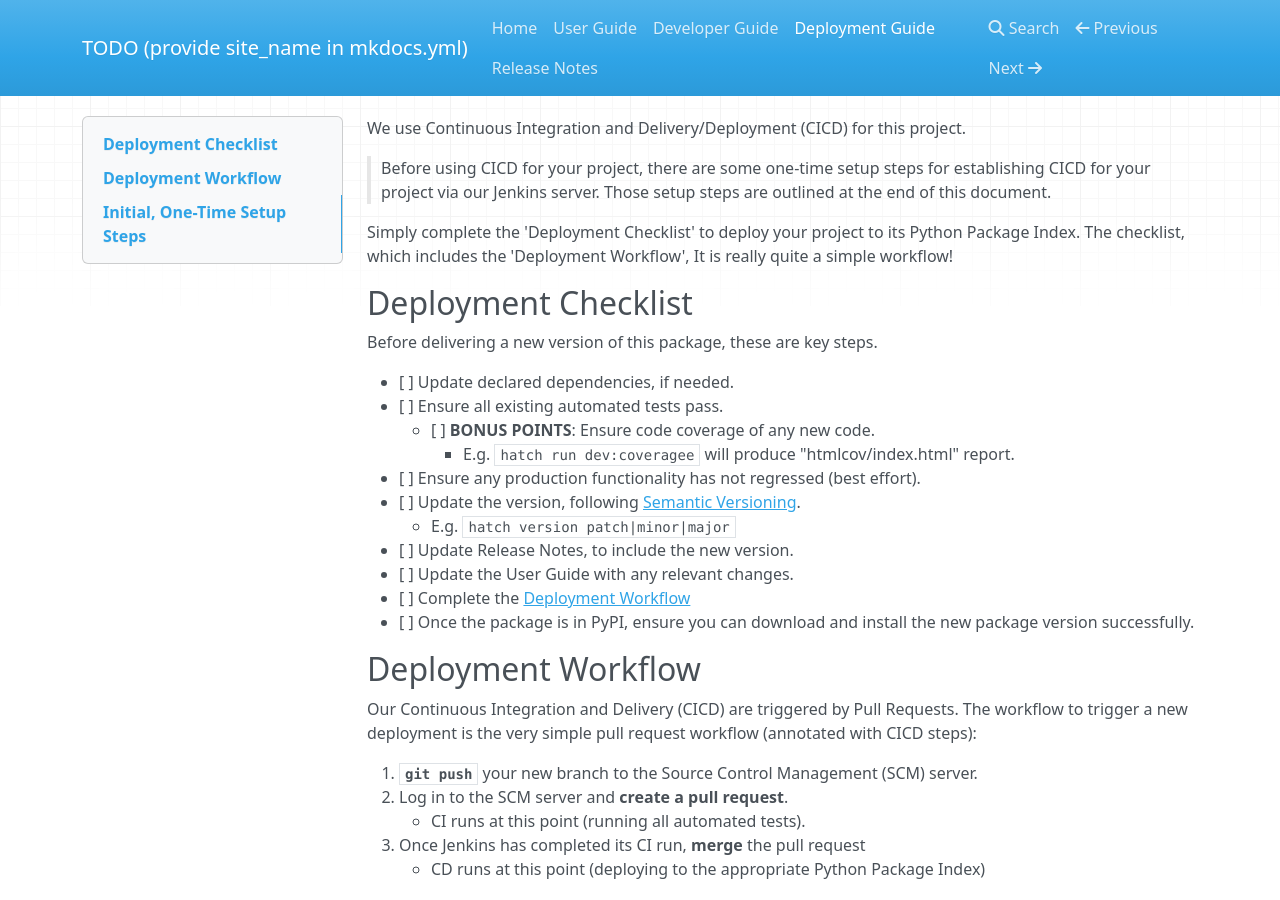
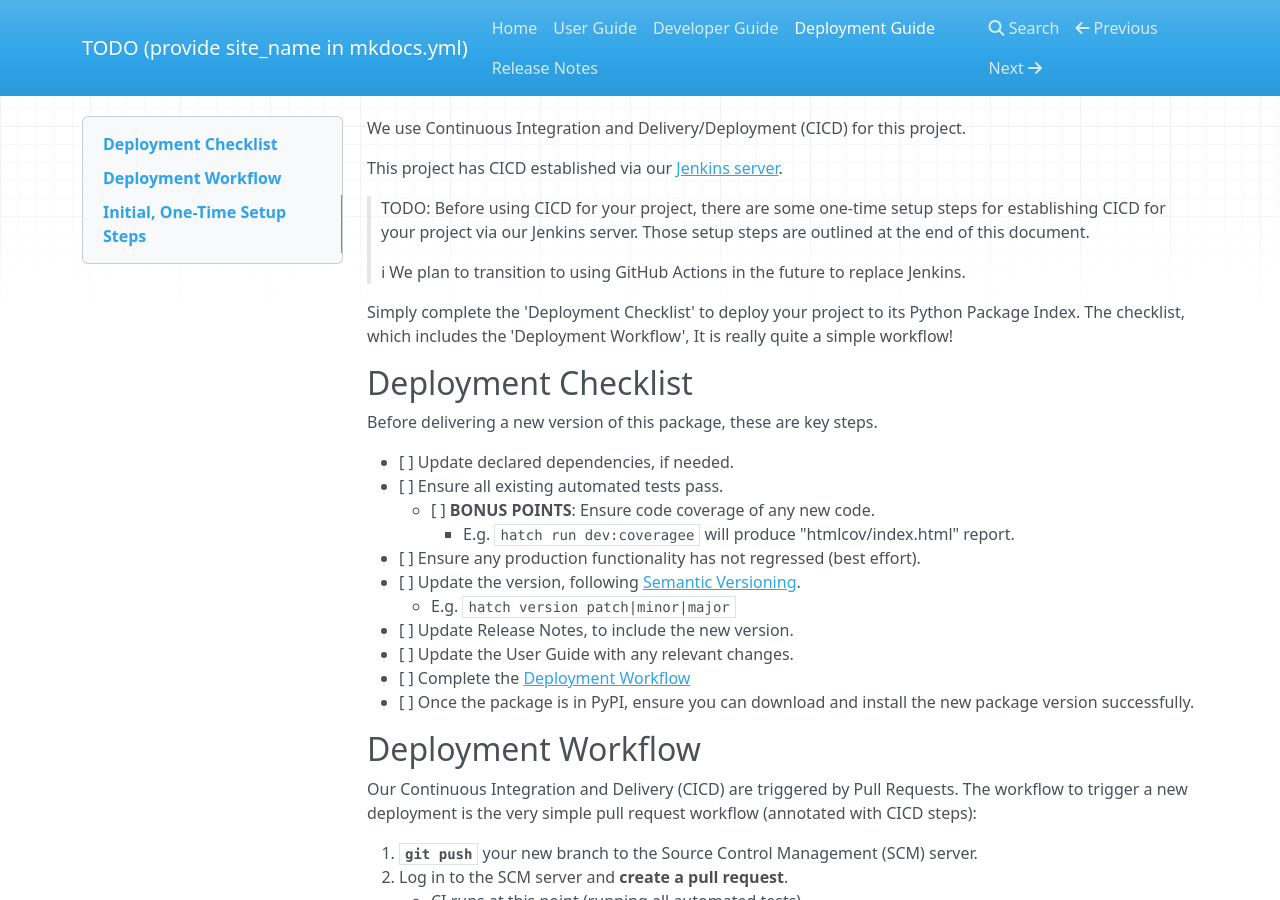
Before and after one commit to ryeleo/Python-Package-Template, an MkDocs documentation site: the page built from docs/jenkins-cicd.md, in a window 1280 px wide and 900 px high. Built offline with MkDocs 1.6.1, drawn with Linux system fonts in a browser that asks for light colours; nearby versions of some CDN libraries.

Commit message:
Tidy notes a bit more

```diff
--- a/docs/jenkins-cicd.md
+++ b/docs/jenkins-cicd.md
@@ -1,7 +1,11 @@
 We use Continuous Integration and Delivery/Deployment (CICD) for this project.
 
-> Before using CICD for your project, there are some one-time setup steps for establishing CICD for your project via our Jenkins server.
+This project has CICD established via our [Jenkins server](https://is-nts-jenkins.uoregon.edu).
+
+> TODO: Before using CICD for your project, there are some one-time setup steps for establishing CICD for your project via our Jenkins server.
 > Those setup steps are outlined at the end of this document.
+
+> ℹ We plan to transition to using GitHub Actions in the future to replace Jenkins.
 
 Simply complete the 'Deployment Checklist' to deploy your project to its Python Package Index.
 The checklist, which includes the 'Deployment Workflow',
```
